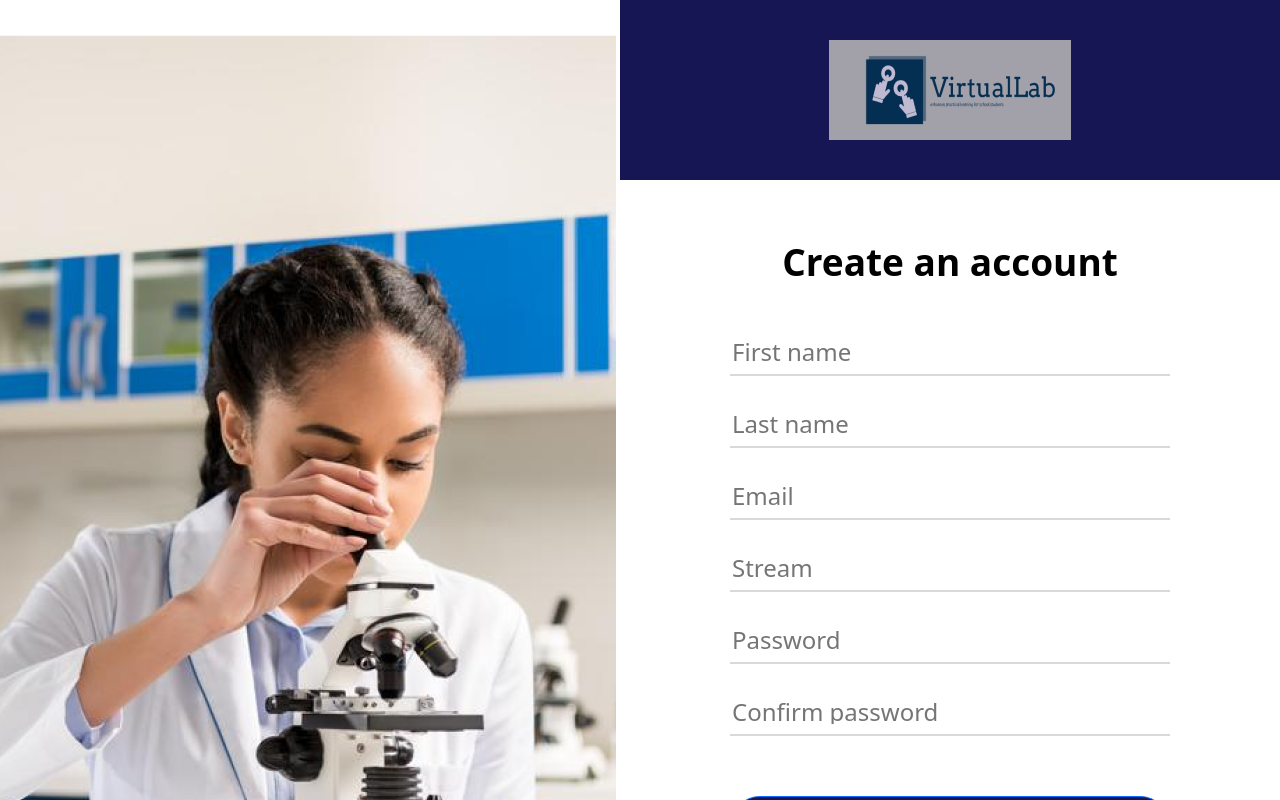
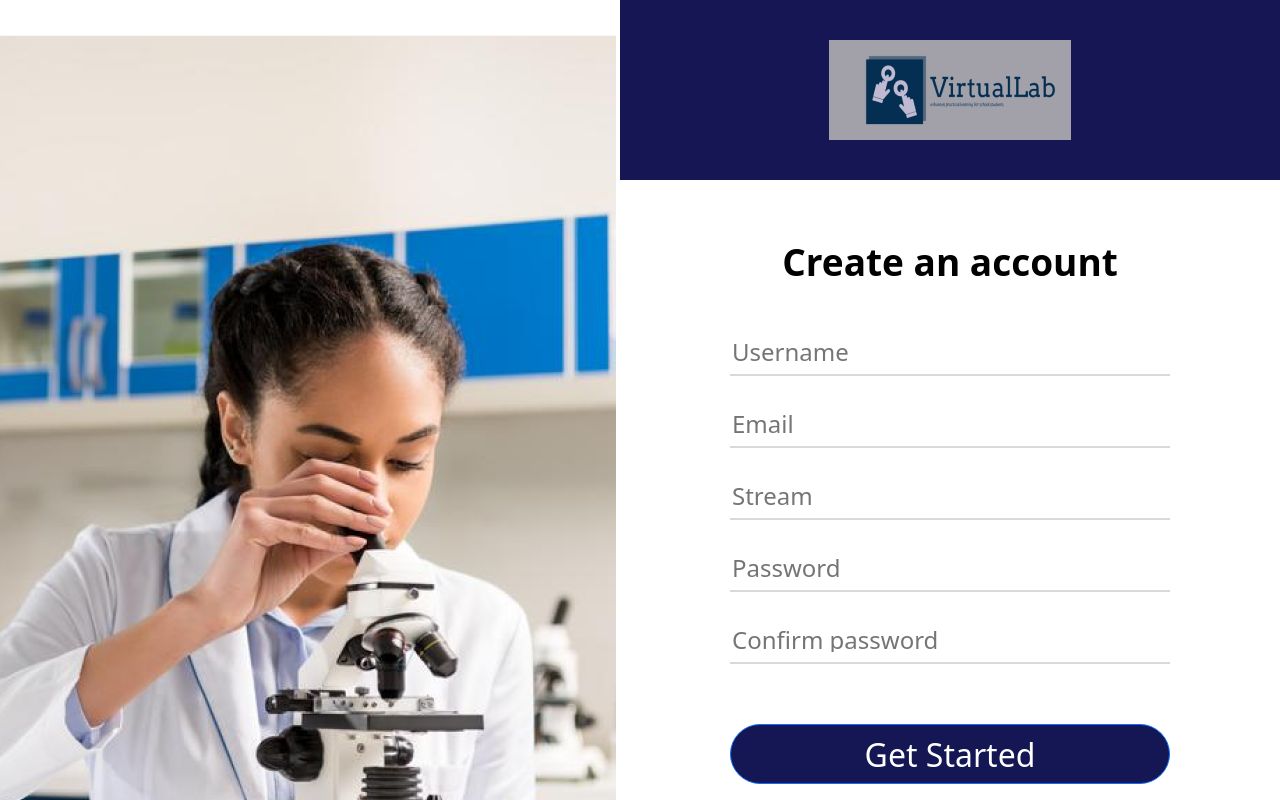
Before and after one commit to Yugeshini16/Capstone-Project-VirtualLab, a React (Create React App) app in the folder frontend/: page /SignUp in a window 1280 px wide. Shown: the top 800 px of the page. Built offline with nearby package versions, Linux system fonts and the light colour scheme.

Commit message:
signup backend setup try1

```diff
--- a/frontend/src/components/SignUpCom/CreateAccountForm.js
+++ b/frontend/src/components/SignUpCom/CreateAccountForm.js
@@ -4,14 +4,13 @@ import Button from 'react-bootstrap/Button';
 
 
 function CreateAccountForm() {
-  const [firstName, setFirstName] = useState("");
-  const [lastName, setLastName] = useState("");
+  const [Username, setUserName] = useState("");
   const [email, setEmail] = useState("");
-  const [stream, setStream] = useState("");
+  const [Stream, setStream] = useState("");
   const [password, setPassword] = useState("");
   const [confirmPassword, setConfirmPassword] = useState("");
 
-  const handleSubmit = (event) => {
+  const handleSubmit = async (event) => {
     event.preventDefault();
 
     // Form validation logic here
@@ -20,22 +19,42 @@ function CreateAccountForm() {
       return;
     }
 
-    // Submit the form data to the backend here
-    console.log({
-      firstName,
-      lastName,
-      email,
-      stream,
-      password,
+    // Constructing FormData object
+    const formData = new FormData();
+    formData.append('username', Username);
+    formData.append('email', email);
+    formData.append('password', password);
+    formData.append('Stream', Stream);
+
+// Iterate over FormData entries using forEach
+formData.forEach((value, key) => {
+    console.log(`${key}: ${value}`);
   });
 
+  // Or, iterate over FormData entries using a for...of loop
+  for (const entry of formData.entries()) {
+    console.log(`${entry[0]}: ${entry[1]}`);
+  }
+
+    // Sending the form data to the backend
+    try {
+        const res = await fetch('http://localhost:3001/api/auth/signup', {
+            method: 'POST',
+            body: JSON.stringify(formData),
+
+      });
+      const data = await res.json();
+      console.log(data);
+
       // Clear the form after successful submission
-    setFirstName("");
-    setLastName("");
+      setUserName("");
       setEmail("");
       setStream("");
       setPassword("");
       setConfirmPassword("");
+    } catch (error) {
+      console.error('Error submitting form:', error);
+    }
   };
 
   return (
@@ -53,21 +72,11 @@ function CreateAccountForm() {
                 <input
                     type="text"
                     id="firstName"
-                    name="firstName"
-                    placeholder="First name"
-                    value={firstName}
-                    onChange={(event) => setFirstName(event.target.value)}
+                    name="username"
+                    placeholder="Username"
+                    value={Username}
+                    onChange={(event) => setUserName(event.target.value)}
                     required
-                />
-            </div>
-            <div className="form-group">
-                <input
-                    type="text"
-                    id="lastName"
-                    name="lastName"
-                    placeholder="Last name"
-                    value={lastName}
-                    onChange={(event) => setLastName(event.target.value)}
                 />
             </div>
             <div className="form-group">
@@ -85,9 +94,9 @@ function CreateAccountForm() {
                 <input
                     type="text"
                     id="stream"
-                    name="stream"
+                    name="Stream"
                     placeholder="Stream"
-                    value={stream}
+                    value={Stream}
                     onChange={(event) => setStream(event.target.value)}
                 />
             </div>
```
Lines whose indentation alone changed are shown as unchanged.
